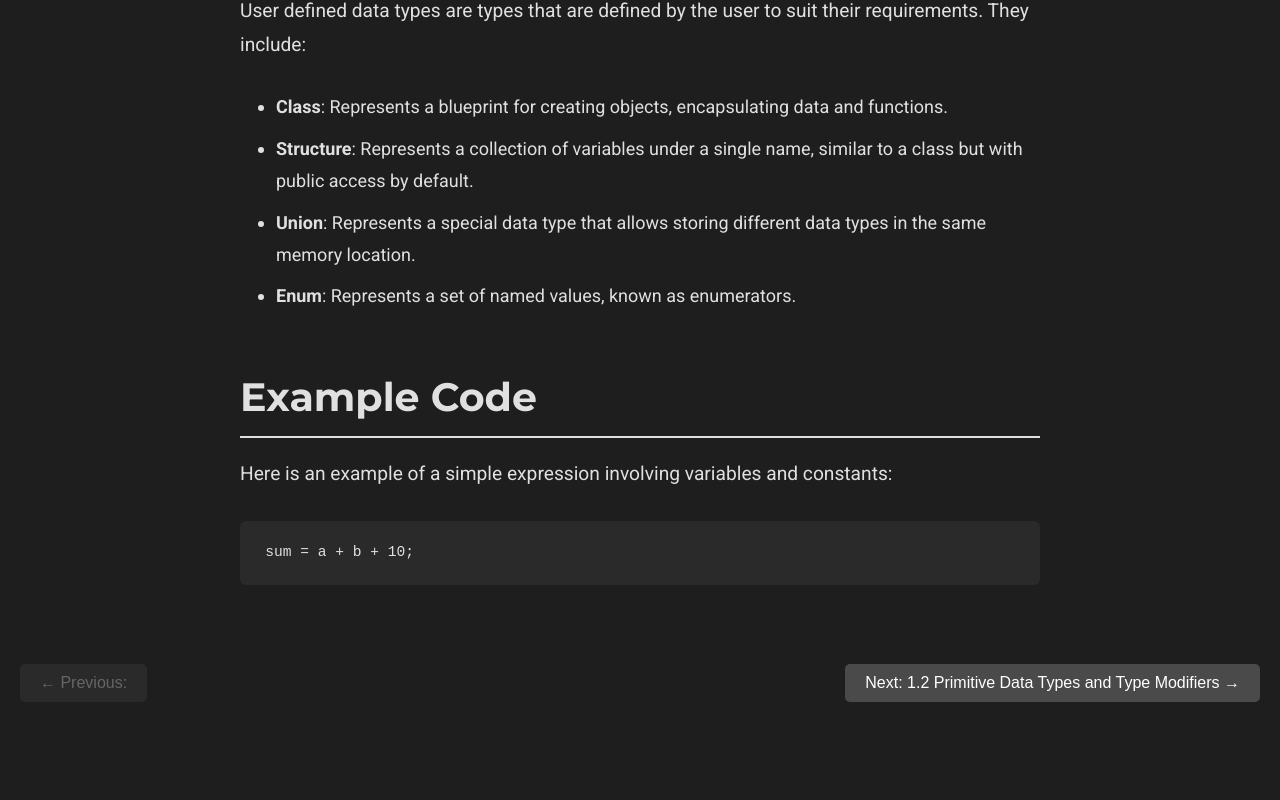
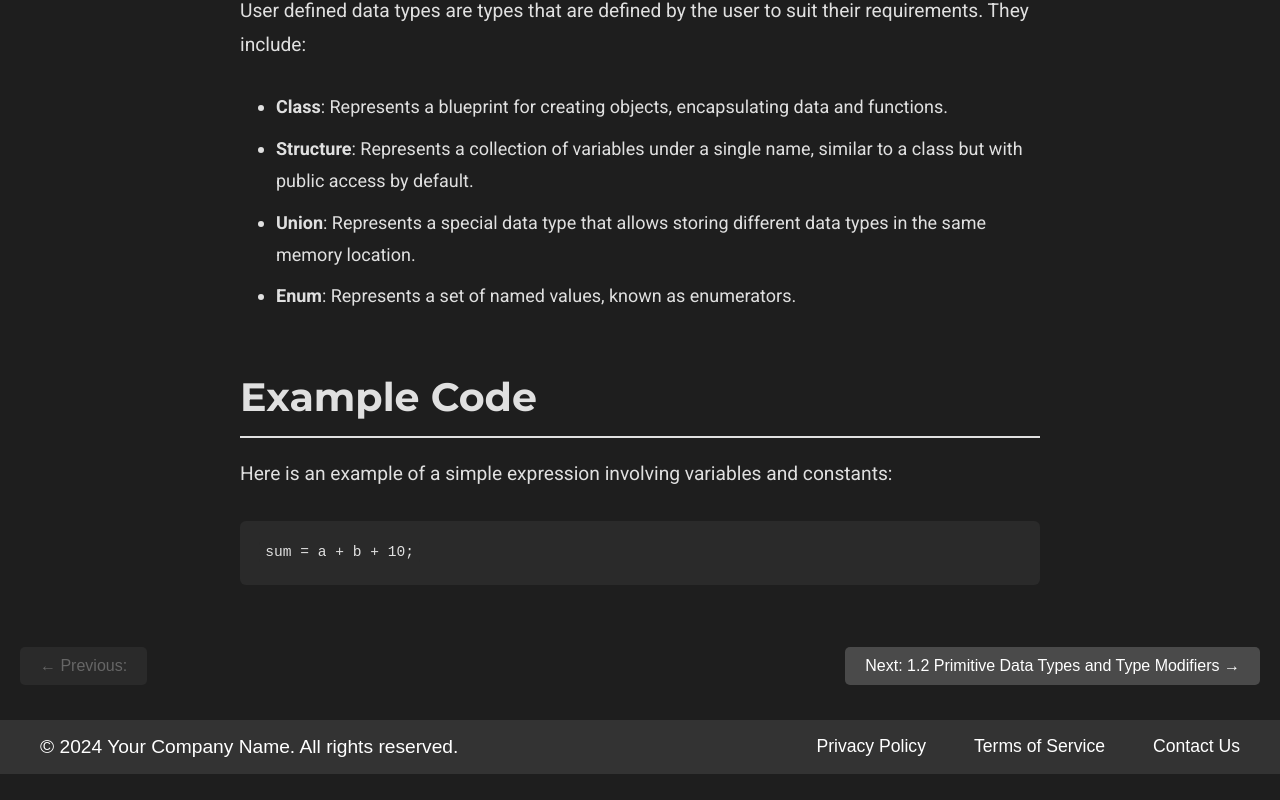
Before and after one commit to KeerthX/learncpp, a React (Create React App) app: page /lesson/topic1/lesson1 in a window 1280 px wide. Shown: the part 1425-2225 px from the top of the page. Before the commit the page ends 2147 px from the top, so only its background shows below. Built offline with nearby package versions, Linux system fonts and the light colour scheme.

Commit message:
Added footer section to lessons

```diff
--- a/src/components/Lesson.js
+++ b/src/components/Lesson.js
@@ -5,6 +5,7 @@ import remarkGfm from 'remark-gfm';
 import '../styles/Lesson.css';
 import '../styles/markdown.css';
 import data from '../data/lessons.json';
+import Footer from '../components/Footer';
 
 const Lesson = () => {
     const { topicName, lessonName } = useParams();
@@ -118,6 +119,9 @@ const Lesson = () => {
                     Next: {nextLesson ? nextLesson.displayName : ''} →
                 </button>
             </div>
+            <div className="footersec">
+                <Footer />
+            </div>
         </div>
     );
 };
--- a/src/styles/Lesson.css
+++ b/src/styles/Lesson.css
@@ -14,13 +14,19 @@
 }
 
 .lesson-navigation {
-    position: absolute;
-    bottom: 20px;
+    position: relative;
+    bottom: 15px;
+    margin: 20px 0;
     left: 0;
     right: 0;
     display: flex;
     justify-content: space-between;
     padding: 0 20px;
+}
+
+.footersec {
+    position: absolute;
+    width: 100%;
 }
 
 .nav-button {
```
